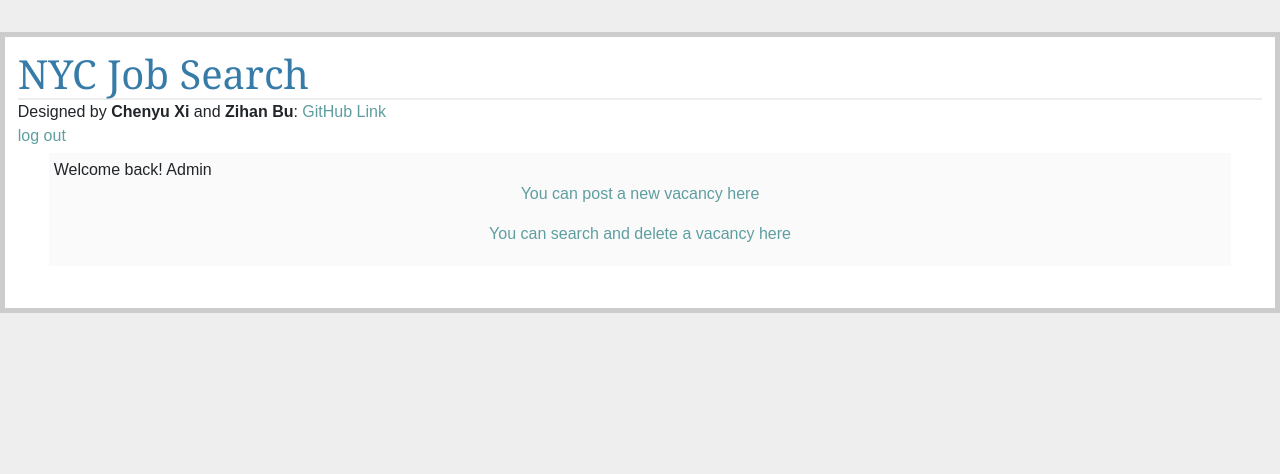
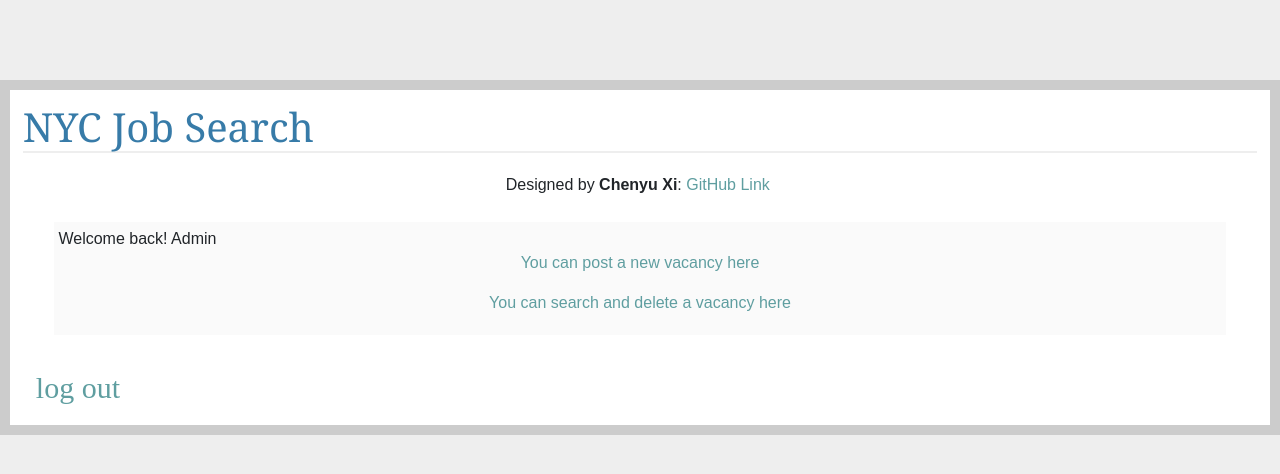
Before and after one commit to XiplusChenyu/NYC-Job-Search-Web-App, a Flask app: page /admin in a window 1280 px wide. Shown: the top 474 px of the page. Run offline with Flask 2, Linux system fonts and the light colour scheme; the visitor is signed in with stand-in values (Sample User, id 1); some libraries are stand-ins or nearby versions.

Commit message:
add feature

```diff
--- a/Server.py
+++ b/Server.py
@@ -587,7 +587,7 @@ if __name__ == '__main__':
     # import click
     import os
 
-    port = int(os.environ.get("PORT", 5000))
+    port = int(os.environ.get("PORT", 8181))
     host = '0.0.0.0'
 
     # @click.command()
--- a/static/style.css
+++ b/static/style.css
@@ -7,13 +7,13 @@ a {font-size:16px}
 a:link {color: cadetblue; text-decoration:none;}
 a:hover {color: #377ba8; text-decoration:underline;}
 
-.page           { margin: 2em auto; width: 10em auto; border: 5px solid #ccc;
+.page           { margin: 5em auto; width: auto; border: 10px solid #ccc;
                     padding: 0.8em; background: white; }
 .metanav        { text-align: left; font-size: 16px; padding: 0.3em; width: calc(95%); margin: 5px auto;
                    background: #fafafa;}
-.flash          { background: #cee5F5; padding: 0.5em;
+.flash          { background: #cee5F5; padding: 0.5em; margin: auto; width: auto; border-radius: 1rem;
                     border: 1px solid #aacbe2; }
-.error          { background: #f0d6d6; padding: 0.5em; }
+.error          { background: #f0d6d6; padding: 0.5em; margin: auto; width: auto; border-radius: 1rem;}
 .picture        { margin: 2em auto; border: 1px solid #ccc; width: calc(75%);
                     padding: 0.8em; background: white; }
 .login        { margin: 2em auto; max-width: 30em; border: 1px solid #ccc; width: calc(80%);
--- a/templates/layout.html
+++ b/templates/layout.html
@@ -8,38 +8,29 @@
 
 <div class=page>
     <h1> NYC Job Search </h1>
-    <div>
-        Designed by <b>Chenyu Xi</b> and <b>Zihan Bu</b>: <a href="https://github.com/Daniel-Bu/project1/tree/master/Web-app">GitHub Link</a>
-        <br/>
-
-        {% if not session.logged_in %}
-            {% if page == 'login' %}
-            <a class="signbtm" href="{{ url_for('signup') }}">sign up</a>
-            {% else %}
-            <a class="signbtm" href="{{ url_for('login') }}">log in</a>
-            {% endif %}
-        {% else %}
-            <a href="{{ url_for('logout') }}">log out</a>
-        {% endif %}
-
-        {% for message in get_flashed_messages() %}
-            <div class=flash>{{ message }}</div>
-            <br/>
-        {% endfor %}
+    <div class="card-body" style="width: 25%; margin: auto;">
+        Designed by <b>Chenyu Xi</b>: <a href="https://github.com/XiplusChenyu/NYC-Job-Search-Web-App">GitHub Link</a>
 
     </div>
-
+    {% for message in get_flashed_messages() %}
+        <div class=flash>{{ message }}</div>
+        <br/>
+    {% endfor %}
     <div class=metanav>
     {% block body %}{% endblock %}
     </div>
 
     <br/>
+ <div>
+
+        {% if not session.logged_in %}
+            {% if page == 'login' %}
+            <a class="btn" style="font:30px bold" href="{{ url_for('signup') }}">sign up</a>
+            {% else %}
+            <a class="btn" style="font:30px bold" href="{{ url_for('login') }}">log in</a>
+            {% endif %}
+        {% else %}
+            <a class="btn" style="font:30px bold" href="{{ url_for('logout') }}">log out</a>
+        {% endif %}
+    </div>
 </div>
-
-<style>
-    .signbtm {
-        width: min-content;
-        margin-right: 10px;
-        color: cadetblue;
-    }
-</style>
--- a/templates/user_home_page.html
+++ b/templates/user_home_page.html
@@ -1,6 +1,6 @@
 {% extends "layout.html" %}
 {% block body%}
-    <div>{{ message }}</div>
+    <div class="vbox">{{ message }}</div>
     {%if show==1%}
 <div><center><b>Your current applications:</b> <br>
         <br/>
```
Also changed, not shown: README.md.
